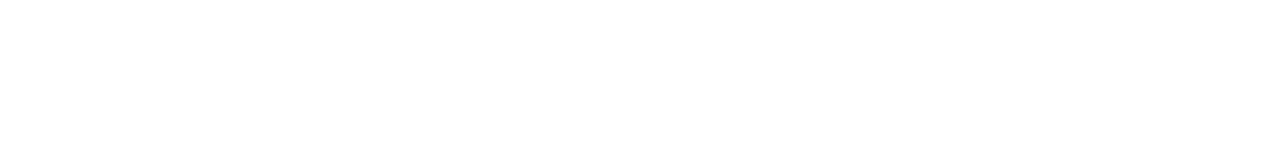
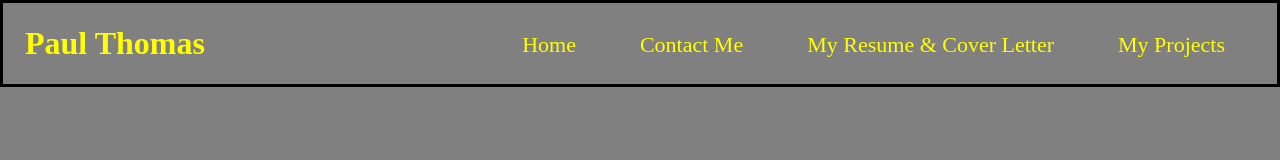
Before and after one commit to paulthomas0824/paul-portfolio, a plain HTML site: page contact-me.html in a window 1280 px wide. Drawn offline with Linux system fonts and the light colour scheme.

Commit message:
added home page and other pages now connect

```diff
--- a/contact-me.html
+++ b/contact-me.html
@@ -4,9 +4,32 @@
     <meta charset="UTF-8">
     <meta http-equiv="X-UA-Compatible" content="IE=edge">
     <meta name="viewport" content="width=device-width, initial-scale=1.0">
-    <title>Document</title>
+    <link rel="stylesheet" href="./assets/style/style.css">
+    <title>Contact Me</title>
 </head>
-<body>
+<body style="background-color: gray;">
+
+        <header>
+            <h1>Paul Thomas</h1>
+            <nav>
+                <ol>
+                    <li>
+                        <a href="index.html">Home</a>
+                    </li>
+
+                    <li>
+                        <a href="contact-me.html">Contact Me</a>
+                    </li>
+                    <li>
+                        <a href="./my-resume.html">My Resume & Cover Letter</a>
+                    </li>
+                    <li>
+                        <a href="my-projects.html">My Projects</a>
+                    </li>
+
+                </ol>
+            </nav>
+        </header>
 
 </body>
 </html>
```
Also changed, not shown: index.html (+23 -1 lines), my-projects.html (+35 -0 lines).
